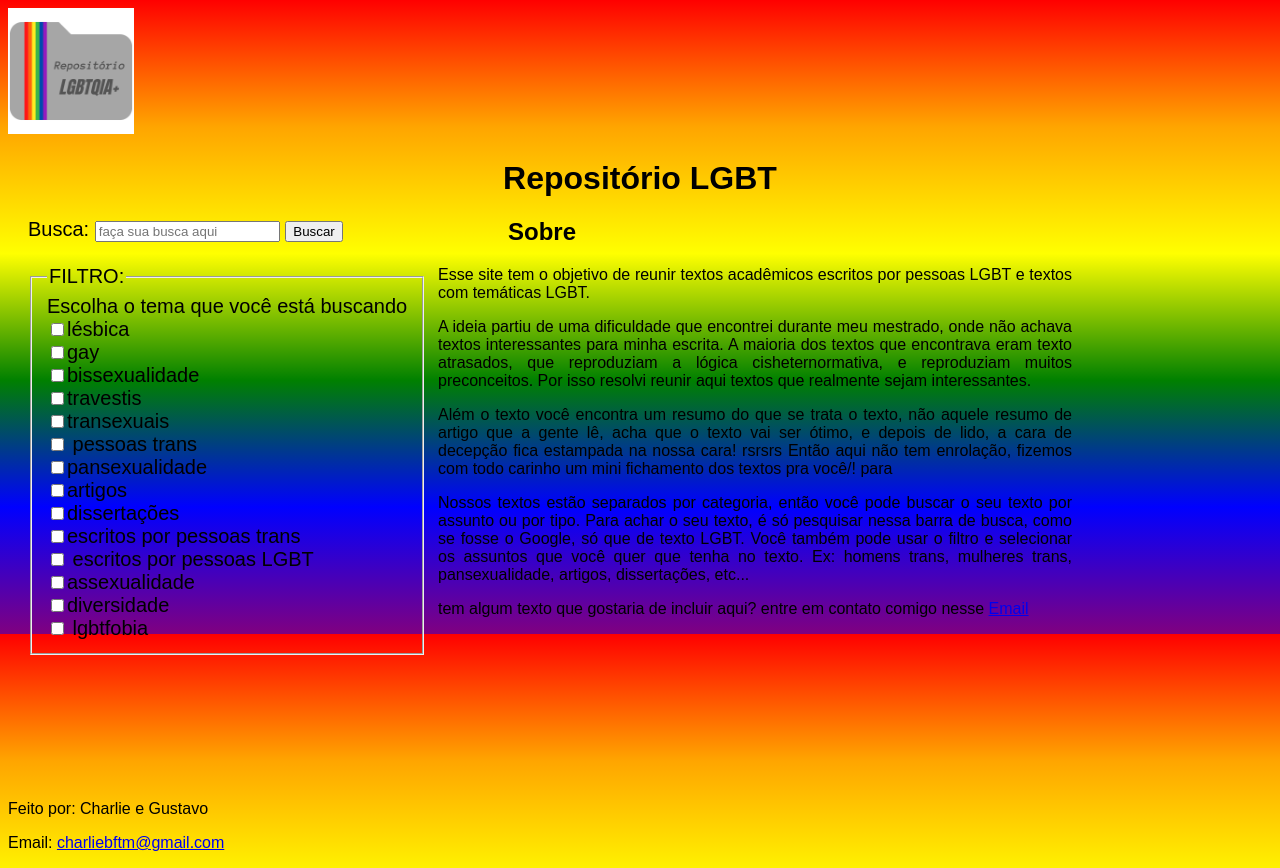
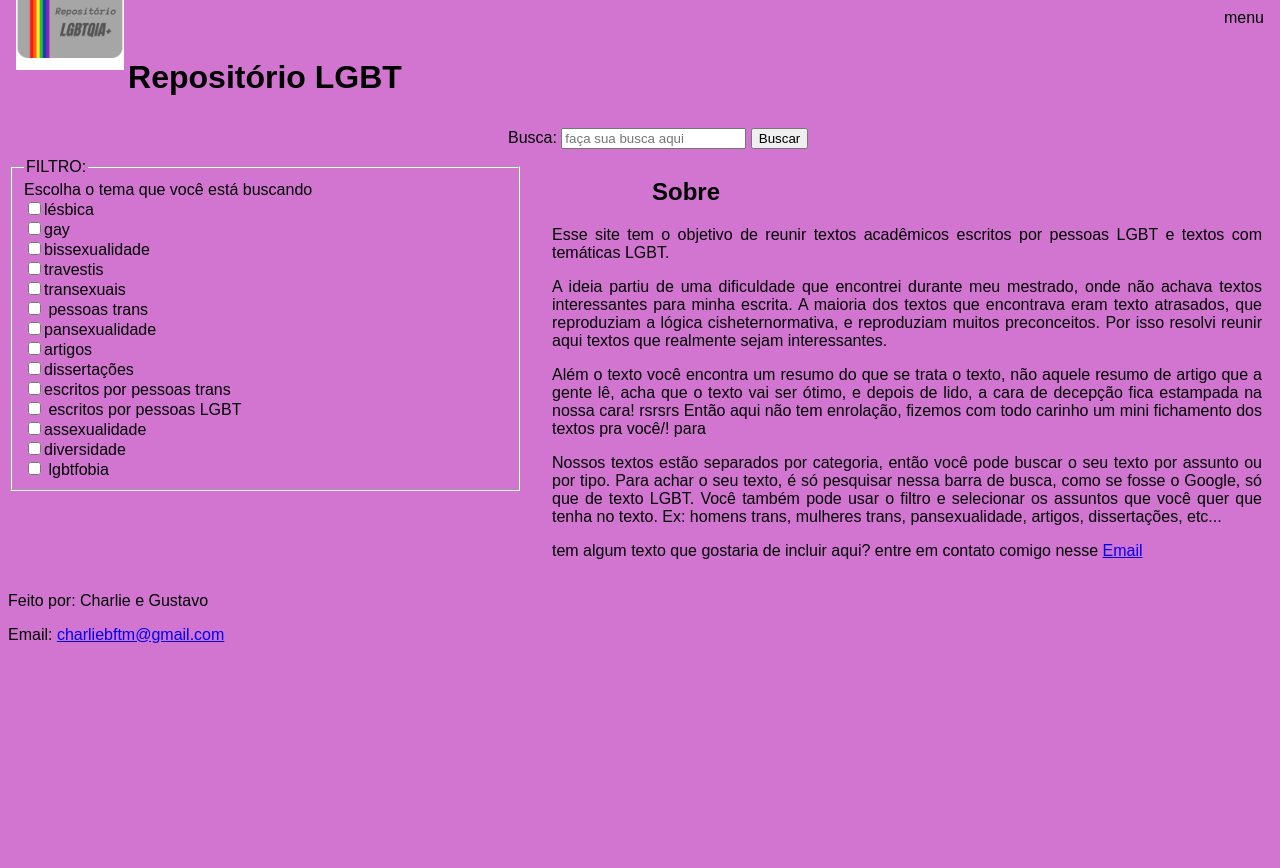
Before and after one commit to CharlieBellow/Repositorio-lgbt, a plain HTML site: page repos.html in a window 1280 px wide. After the commit the page ends 800 px from the top, so only its background shows below. Drawn offline with Linux system fonts and the light colour scheme.

Commit message:
troque o posicionamento para o modo grid

```diff
--- a/repos.html
+++ b/repos.html
@@ -6,17 +6,25 @@
 	<meta name="viewport" content="width=device-width, initial-scale=1.0">
 	<title>Repositório LGBT</title>
 	<link rel="stylesheet" href="style.css">
-	<img src="repositorio lgbt.png" alt="favicon" height="10%" width="10%" aling="left">
+
 	<h1 style="text-align: center;">Repositório LGBT</h1>
 
 </head>
 <body>
-	<section>
+	<header>
+		<div>
+			<img src="repositorio lgbt.png" alt="favicon" height="10%" width="10%" aling="left">
+		</div>
+		<div>menu</div>
+	</header>
+	<main>
 		<form class="busca" method="post" action="#">
 				Busca: <input type="text" name="busca" placeholder="faça sua busca aqui" rows="500px">
 			<button type="button">Buscar</button><br>
 			<br>
-
+		</form>
+	</main>
+	<section>
 			<form method="post" action="#">
 					<fieldset>
 					<legend>FILTRO:</legend>
@@ -38,7 +46,7 @@
 					</fieldset>
 			</form>
 	</section>
-
+	<aside>
 		<h2 class="bloco" style="margin-left: 100px;">Sobre</h2>
 		<p class="bloco">Esse site tem o objetivo de reunir textos acadêmicos escritos por pessoas LGBT e textos com temáticas LGBT.</p>
 
@@ -51,6 +59,7 @@
 		<p class="bloco">tem algum texto que gostaria de incluir aqui? entre em contato comigo nesse
 			<a href="mailto:charliebftm@gmail.com">Email</a>
 		</p>
+	</aside>
 </body>
 <footer>
 	<p style="text-align: left;">Feito por: Charlie e Gustavo</p>
--- a/style.css
+++ b/style.css
@@ -1,8 +1,20 @@
 * {font-family: Arial, Helvetica, sans-serif;}
 
 body {
-  /*background-color: rgb(209, 117, 209);*/
-  background: linear-gradient(180deg, red, orange, yellow, green, blue, purple)
+  background-color: rgb(209, 117, 209);
+  /*background: linear-gradient(180deg, red, orange, yellow, green, blue, purple)*/
+
+  display: grid;
+  grid-template-areas:
+  "header header "
+  "title title"
+  "main main"
+  "section aside"
+  "footer footer";
+
+  grid-template-rows: 30px 1fr 40px;
+  grid-template-columns: 1fr 750px;
+
 
 }
 
@@ -12,29 +24,61 @@ h1 {
 }
 
 .bloco {
-  margin-left: 30px;
-  margin-right: 200px;
+  /*margin-left: 30px;
+  margin-right: 200px;*/
+  margin-left: 0px;
+  margin-right: 10px;
   color: black;
   text-align: justify;
-  padding-left: 400px;
+  /*padding-left: 400px;*/
+  padding-left: 30px;
 }
 
-.busca {
+/*.busca {
   font-size: 20px;
   align: center;
+}*/
+
+/*button {
+  align: center;
+}
+*/
+header {
+  grid-area: header;
+
+  display: flex;
+  justify-content: space-between;
+  align-items: center;
+  padding: 0 8px;
+  padding-bottom: 10px;
 }
 
-button {
-  align: center;
+title {
+  grid-area: title;
+  margin-left: 500px;
+  margin-top: 100px;
+}
+
+main {
+  grid-area: main;
+  align-items: center;
+  margin-left: 500px;
+  padding-top: 10px;
 }
 
 section {
-  margin-left: 20px;
+  /*margin-left: 20px;
   margin-right: 10px;
-  position: absolute;
+  position: absolute;*/
+  grid-area: section;
+}
+
+aside {
+  grid-area: aside;
 }
 
 footer {
-  position: absolute;
-  margin-top: 150px;
+  /*position: absolute;
+  margin-top: 150px;*/
+  grid-area: footer;
 }
```
Lines whose indentation alone changed are shown as unchanged.
